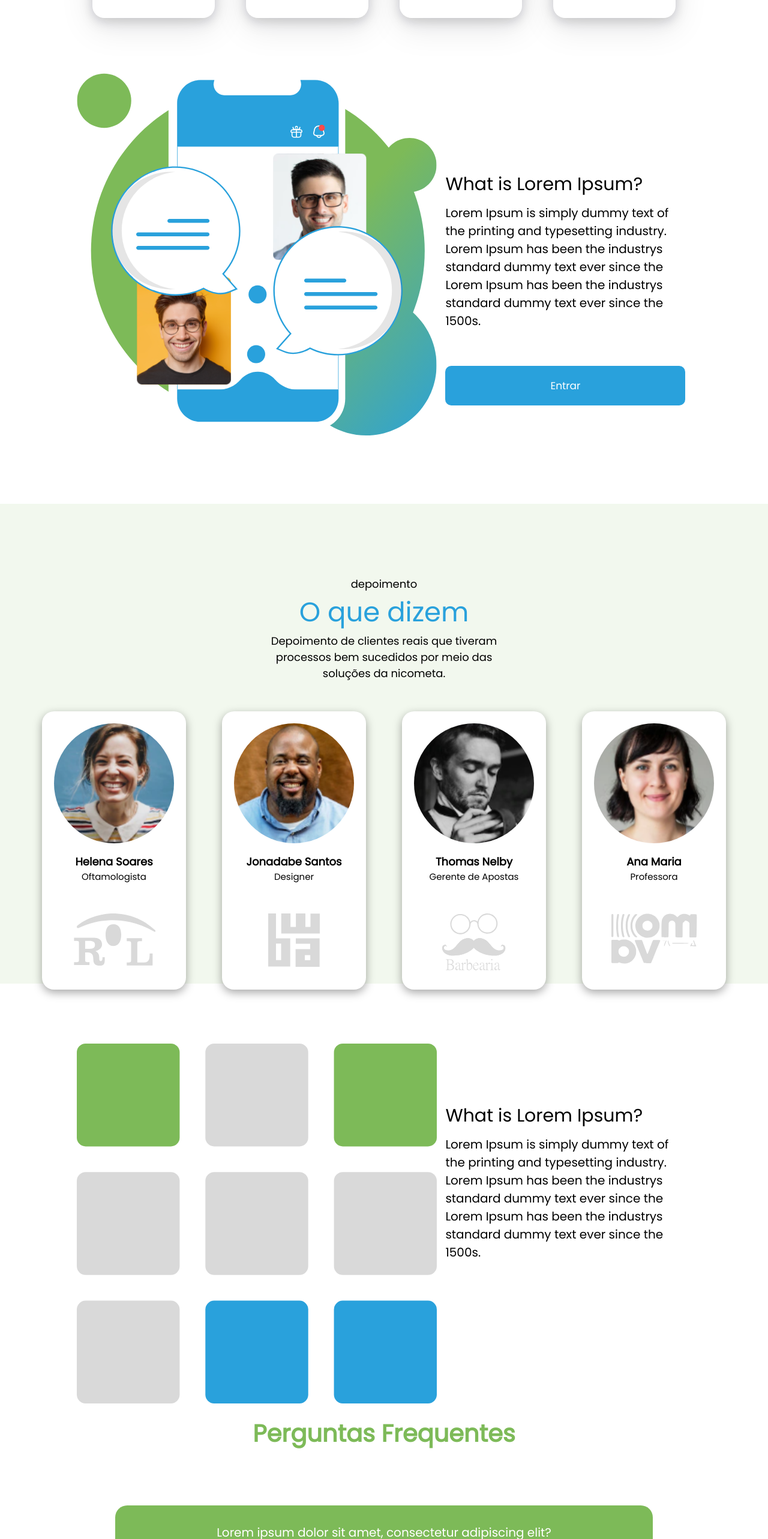
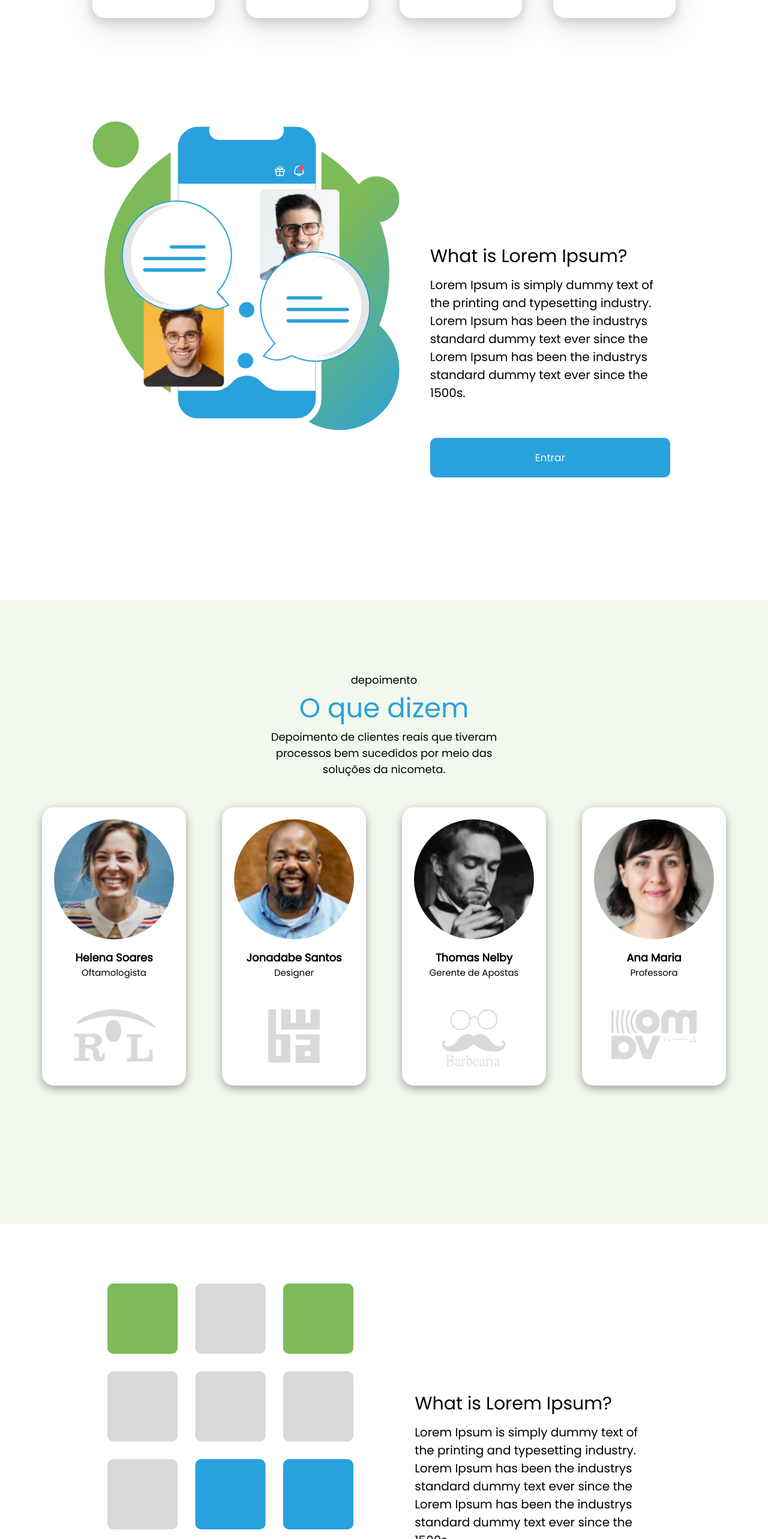
Before and after one commit to metamathstudios/sanoplace, a Next.js app: page / in a window 1280 px wide. Shown: the part 1520-4086 px from the top of the page at 60% size. Built offline with nearby package versions, Linux system fonts and the light colour scheme.

Commit message:
feat: add desktop responsive in landing page

```diff
--- a/components/Landing/Apresentation1/styles.module.scss
+++ b/components/Landing/Apresentation1/styles.module.scss
@@ -5,13 +5,21 @@
   height: 90vh;
   font-family: Poppins, sans-serif;
 
+  @media screen and (max-width: 1400px) {
+    height: 100vh;
+  }
+
   .centerContainer {
     width: 80%;
     display: flex;
-    justify-content: center;
+    justify-content: space-around;
 
     .leftSide {
       width: 60%;
+
+      @media screen and (max-width: 1400px) {
+        width: 50%;
+      }
     }
 
     .rightSide {
--- a/components/Landing/Apresentation2/styles.module.scss
+++ b/components/Landing/Apresentation2/styles.module.scss
@@ -5,14 +5,23 @@
   height: 90vh;
   font-family: Poppins, sans-serif;
 
+  @media screen and (max-width: 1400px) {
+    height: 110vh;
+  }
+
   .centerContainer {
     width: 80%;
     display: flex;
-    justify-content: center;
+    justify-content: space-around;
 
     .leftSide {
       width: 60%;
       margin-top: 100px;
+      justify-content: flex-start;
+
+      @media screen and (max-width: 1400px) {
+        width: 40%;
+      }
     }
 
     .rightSide {
@@ -20,6 +29,10 @@
       display: flex;
       flex-direction: column;
       justify-content: center;
+
+      @media screen and (max-width: 1400px) {
+        width: 40%;
+      }
 
       .title {
         font-size: 30px;
--- a/components/Landing/FAQ/styles.module.scss
+++ b/components/Landing/FAQ/styles.module.scss
@@ -5,6 +5,10 @@
   justify-content: center;
   font-family: Poppins, sans-serif;
   text-align: center;
+
+  @media screen and (max-width: 1400px) {
+    height: 140vh;
+  }
 
 
   .columnContainer {
--- a/components/Landing/Footer/styles.module.scss
+++ b/components/Landing/Footer/styles.module.scss
@@ -7,6 +7,10 @@
   padding-bottom: 50px;
   background-color: var(--footer-grey);
   font-family: Poppins, sans-serif;
+
+  @media screen and (max-width: 1400px) {
+    height: 120vh;
+  }
 
   .footerHeader {
     display: flex;
@@ -40,8 +44,9 @@
         padding-top: 20px;
 
         div {
-          padding-top: 10px;
-          padding-bottom: 10px;
+          cursor: pointer;
+          margin-top: 10px;
+          margin-bottom: 10px;
           text-decoration: underline;
         }
       }
@@ -60,7 +65,7 @@
       padding-top: 40px;
 
       div {
-        padding-right: 20px;
+        margin-right: 20px;
         color: #505050;
         text-decoration: underline;
       }
--- a/components/Landing/Stats/styles.module.scss
+++ b/components/Landing/Stats/styles.module.scss
@@ -4,6 +4,10 @@
   display: flex;
   flex-direction: column;
   font-family: Poppins, sans-serif;
+
+  @media screen and (max-width: 1400px) {
+    height: 100vh;
+  }
 
   .lineContainer {
     display: flex;
--- a/components/Landing/Testimonials/styles.module.scss
+++ b/components/Landing/Testimonials/styles.module.scss
@@ -5,6 +5,10 @@
   height: 100vh;
   background-color: #F2F8EE;
   font-family: Poppins, sans-serif;
+
+  @media screen and (max-width: 1400px) {
+    height: 130vh;
+  }
 
   .columnContainer {
     display: flex;
```
